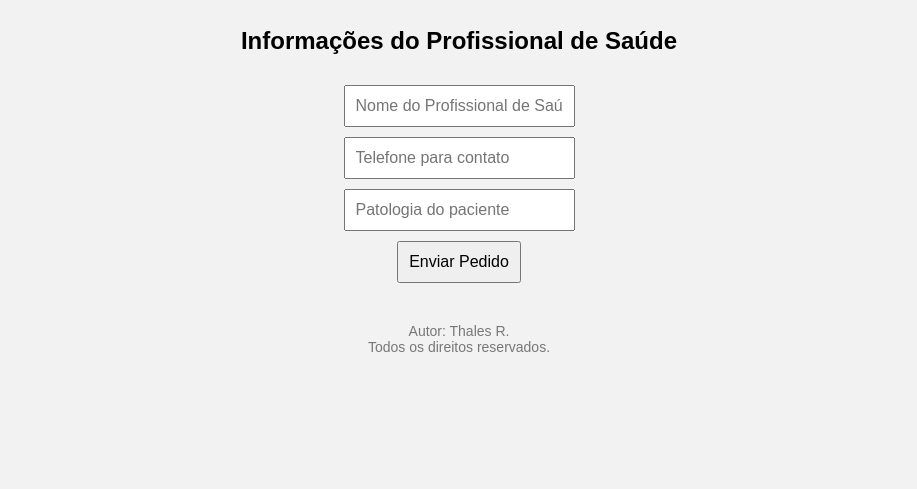
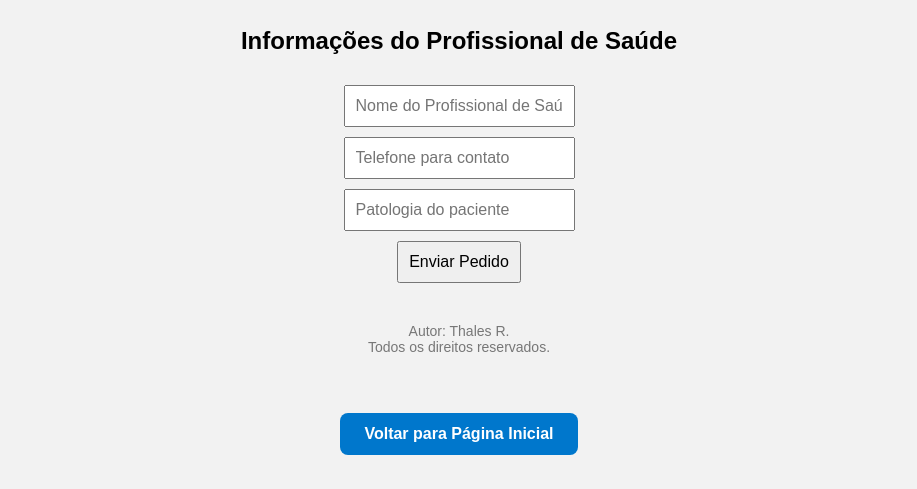
Before and after one commit to gatobrasil/Movaorteses, a plain HTML site: page ortese_formulario_final_completo.html in a window 1280 px wide. Shown: the part 311-800 px from the top of the page, without its empty margins (181-1098 px from the left). Drawn offline with Linux system fonts and the light colour scheme.

Commit message:
Add files via upload

```diff
--- a/ortese_formulario_final_completo.html
+++ b/ortese_formulario_final_completo.html
@@ -172,5 +172,9 @@
       window.open("https://wa.me/5524999537779?text=" + mensagem);
     }
   </script>
+
+  <br>
+  <a href="index.html" style="display:inline-block; margin-top:40px; padding:12px 24px; background-color:#0077cc; color:white; border-radius:8px; text-decoration:none; font-weight:bold;">Voltar para Página Inicial</a>
 </body>
+
 </html>
```
